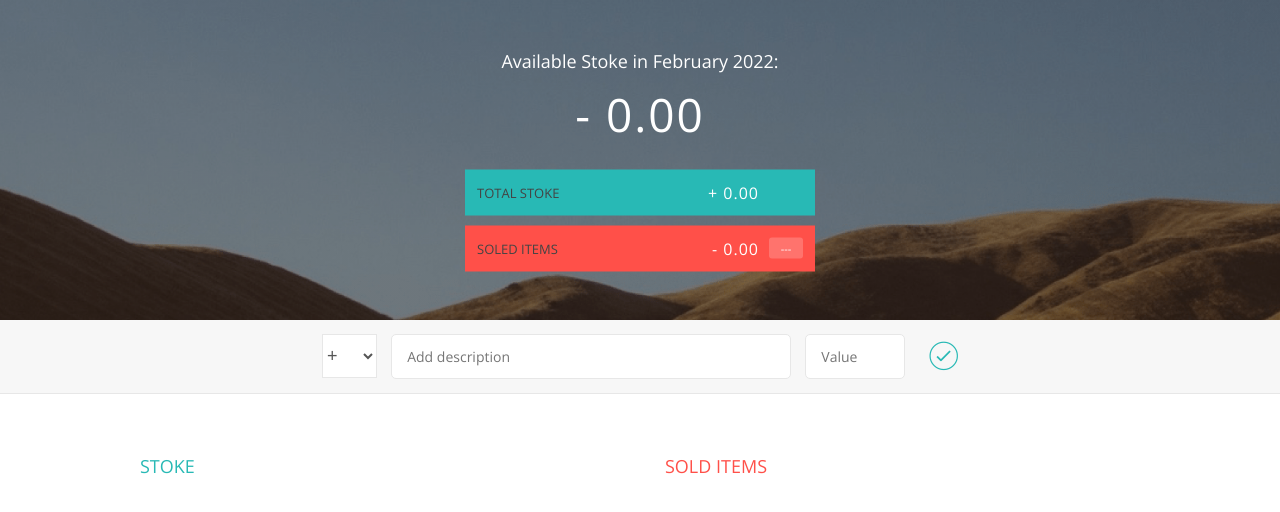
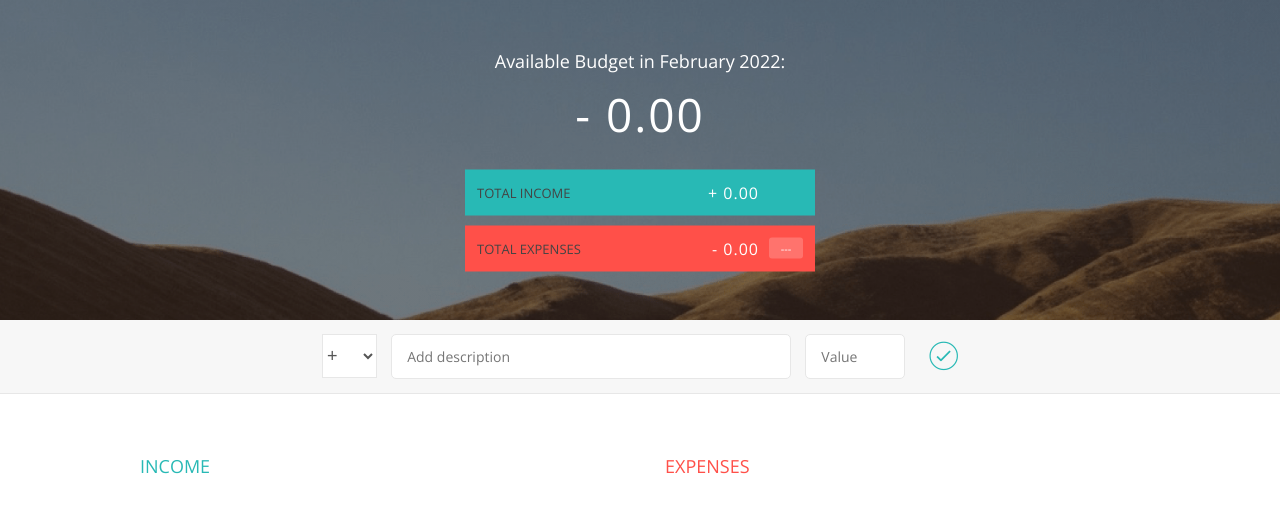
Before and after one commit to Y0ni0/Inventory-Management-App, a plain HTML site: page index.html in a window 1280 px wide. Drawn offline with nearby package versions, Linux system fonts and the light colour scheme.

Commit message:
modifies ui

```diff
--- a/index.html
+++ b/index.html
@@ -12,13 +12,13 @@
         <div class="top">
             <div class="budget">
                 <div class="budget__title">
-                    Available Stoke in <span class="budget__title--month">%Month%</span>:
+                    Available Budget in <span class="budget__title--month">%Month%</span>:
                 </div>
 
                 <div class="budget__value">+ 2,345.64</div>
 
                 <div class="budget__income clearfix">
-                    <div class="budget__income--text">Total Stoke</div>
+                    <div class="budget__income--text">Total Income</div>
                     <div class="right">
                         <div class="budget__income--value">+ 4,300.00</div>
                         <div class="budget__income--percentage">&nbsp;</div>
@@ -26,7 +26,7 @@
                 </div>
 
                 <div class="budget__expenses clearfix">
-                    <div class="budget__expenses--text">Soled Items</div>
+                    <div class="budget__expenses--text">Total Expenses</div>
                     <div class="right clearfix">
                         <div class="budget__expenses--value">- 1,954.36</div>
                         <div class="budget__expenses--percentage">45%</div>
@@ -52,7 +52,7 @@
 
             <div class="container clearfix">
                 <div class="income">
-                    <h2 class="icome__title">Stoke</h2>
+                    <h2 class="icome__title">Income</h2>
 
                     <div class="income__list">
 
@@ -84,7 +84,7 @@
 
 
                 <div class="expenses">
-                    <h2 class="expenses__title">SOLD ITEMS</h2>
+                    <h2 class="expenses__title">Expenses</h2>
 
                     <div class="expenses__list">
 
```
